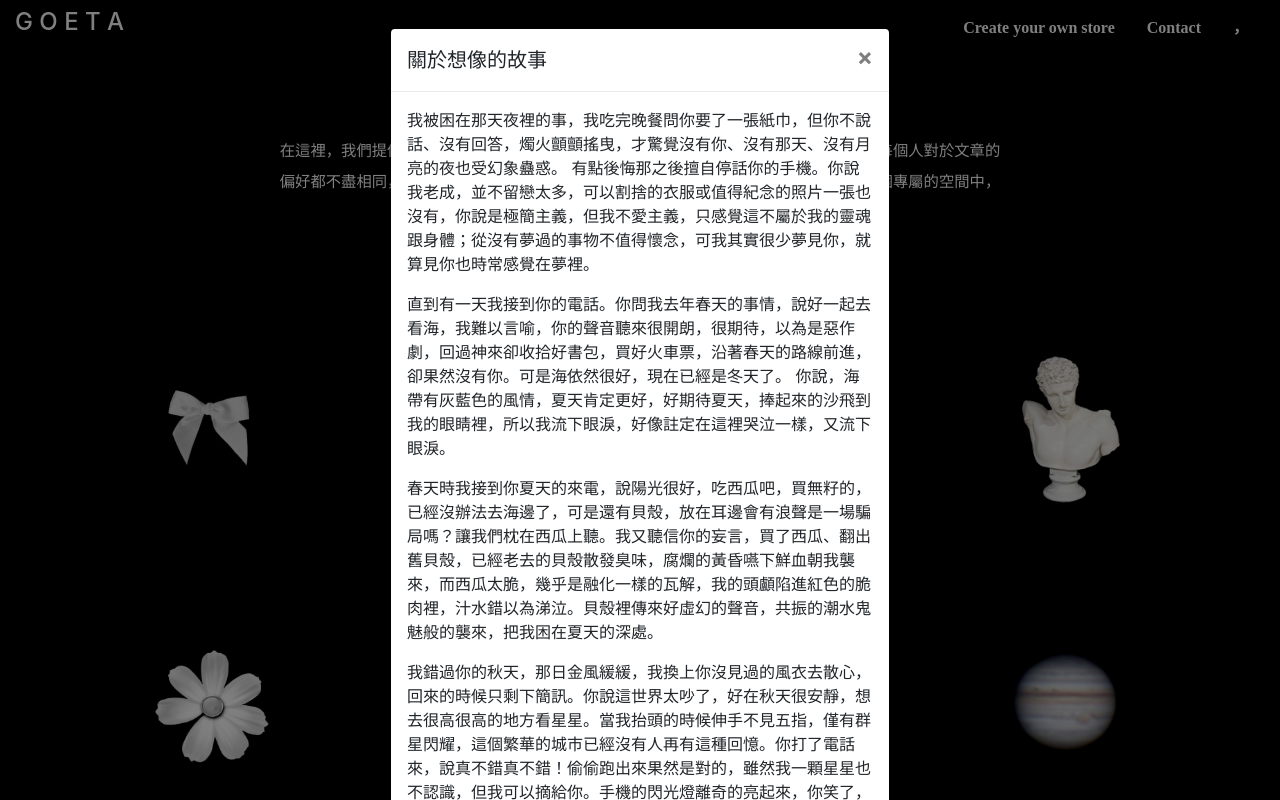
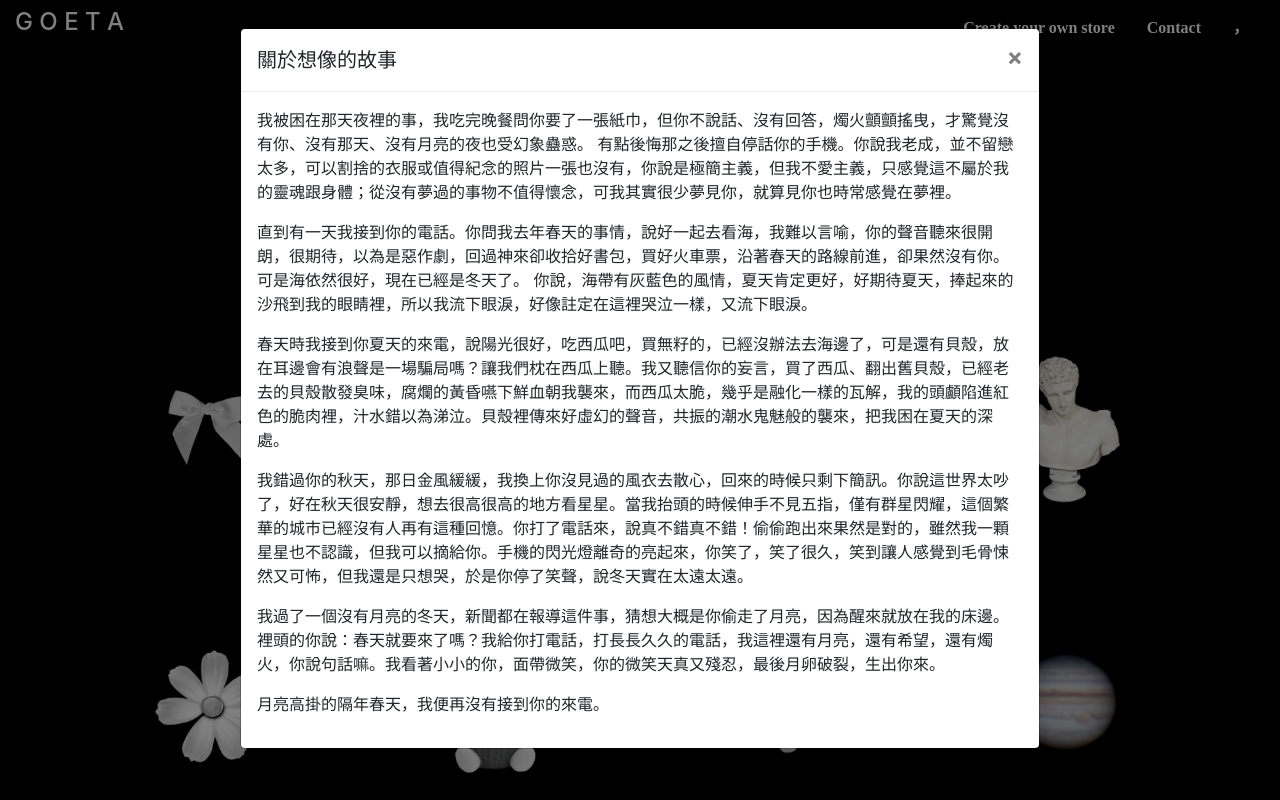
Before and after one commit to goeta21/goeta21.github.io, a plain HTML site: page index.html in a window 1280 px wide. Both pictures are taken after a click on the link 212 px from the left and 425 px from the top of the page. Shown: the top 800 px of the page. Drawn offline with nearby package versions, Linux system fonts and the light colour scheme.

Commit message:
Update index.html

```diff
--- a/index.html
+++ b/index.html
@@ -144,7 +144,7 @@
             </div>
             <!-- Modals -->
 <div class="modal fade" id="modal1" tabindex="-1" role="dialog" aria-labelledby="modal1Label" aria-hidden="true">
-	<div class="modal-dialog style="max-width: 1200px; modal-dialog-centered" role="document">
+	<div class="modal-dialog modal-lg " role="document">
 		<div class="modal-content">
 			<div class="modal-header">
 				<h5 class="modal-title" id="modal1Label">關於想像的故事</h5>
```
